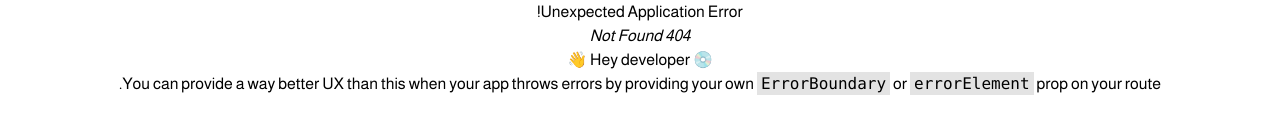
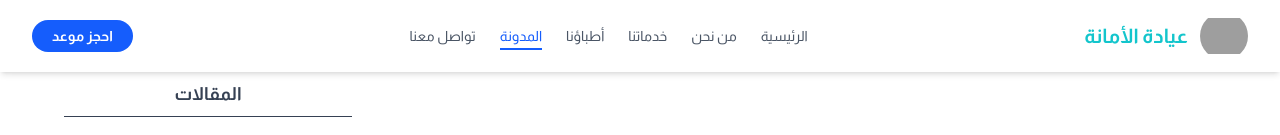
Before and after one commit to nab1h/clinic, a React (Vite) app: page /blog in a window 1280 px wide. Before the commit this address had no page. Shown: the top 135 px of the page. Built offline with nearby package versions, Linux system fonts and the light colour scheme; grey boxes are pictures that could not be loaded.

Commit message:
start fix blog

```diff
--- a/package.json
+++ b/package.json
@@ -18,6 +18,7 @@
     "react-hook-form": "^7.71.1",
     "react-icons": "^5.5.0",
     "react-router-dom": "^7.13.1",
+    "react-router-hash-link": "^2.4.3",
     "sort-by": "^1.2.0",
     "swiper": "^12.1.2"
   },
@@ -27,6 +28,7 @@
     "@types/node": "^24.10.1",
     "@types/react": "^19.2.7",
     "@types/react-dom": "^19.2.3",
+    "@types/react-router-hash-link": "^2.4.9",
     "@vitejs/plugin-react": "^5.1.1",
     "eslint": "^9.39.1",
     "eslint-plugin-react-hooks": "^7.0.1",
--- a/src/App.tsx
+++ b/src/App.tsx
@@ -1,13 +1,6 @@
 import { Outlet } from "react-router-dom";
 import "./App.css";
 import Layout from "./components/pages/Layout";
-import HomePage from "./components/pages/HomePage";
-import AboutPage from "./components/pages/AboutPage";
-import ServicePage from "./components/pages/ServicePage";
-import DoctorPage from "./components/pages/DoctorPage";
-import TestimonialCard from "./components/ui/TestimonialCard";
-import TestimonialPage from "./components/pages/TestimonialPage";
-import BookingPage from "./components/pages/BookingPage";
 
 
 function App() {
@@ -15,12 +8,6 @@ function App() {
     <>
 
       <Layout>
-        <HomePage />
-        <AboutPage />
-        <ServicePage />
-        <DoctorPage />
-        <TestimonialPage/>
-        <BookingPage />
         <Outlet />
       </Layout>
     </>
--- a/src/components/pages/ContactPage.tsx
+++ b/src/components/pages/ContactPage.tsx
@@ -6,7 +6,7 @@ import CardContent from "../ui/CardContact";
 interface IProps {}
 const ContactPage: React.FC<IProps> = () => {
   return (
-    <div className="" id="contact">
+    <div className="py-20" id="contact">
       <AddressPage address={"اتصل بنا"} title={"هل لديك سؤال ؟"} />
       <div className="grid grid-cols-1 sm:grid-cols-2 lg:grid-cols-4 gap-6 mt-10 rounded-xl">
         {contactData.map((item) => (
--- /dev/null
+++ b/src/components/pages/LandingPage.tsx
@@ -0,0 +1,19 @@
+import HomePage from "./HomePage";
+import AboutPage from "./AboutPage";
+import ServicePage from "./ServicePage";
+import DoctorPage from "./DoctorPage";
+import CirclePage from "./CirclePage";
+
+const LandingPage = () => {
+  return (
+    <>
+      <HomePage />
+      <AboutPage />
+      <ServicePage />
+      <DoctorPage />
+      <CirclePage />
+    </>
+  );
+};
+
+export default LandingPage;
--- a/src/components/ui/Navbar.tsx
+++ b/src/components/ui/Navbar.tsx
@@ -1,15 +1,12 @@
 import { useState } from "react";
 import { links } from "../../data";
-import { NavLink } from "react-router-dom";
-
+import { NavHashLink } from "react-router-hash-link";
 interface IProps {
   logo: string;
   clinicName?: string;
 }
-
 const Navbar: React.FC<IProps> = ({ logo, clinicName = "عيادتنا" }) => {
   const [isOpen, setIsOpen] = useState(false);
-
   return (
     <nav
       dir="rtl"
@@ -29,12 +26,24 @@ const Navbar: React.FC<IProps> = ({ logo, clinicName = "عيادتنا" }) => {
         <ul className="hidden md:flex items-center gap-6">
           {links.map((link) => (
             <li key={link.label}>
-              <NavLink
+              <NavHashLink
+                smooth
                 to={link.href}
-                className="text-gray-600 hover:text-blue-600 font-medium text-sm transition-colors duration-200"
+                className={({ isActive }) => {
+                  const isCurrentHash =
+                    window.location.hash ===
+                    (link.href.includes("#")
+                      ? `#${link.href.split("#")[1]}`
+                      : "");
+                  return `text-sm transition-colors duration-200 font-medium pb-1 ${
+                    isActive && isCurrentHash
+                      ? "text-blue-600 font-bold border-b-2 border-blue-600"
+                      : "text-gray-600 hover:text-blue-500"
+                  }`;
+                }}
               >
                 {link.label}
-              </NavLink>
+              </NavHashLink>
             </li>
           ))}
         </ul>
@@ -82,13 +91,20 @@ const Navbar: React.FC<IProps> = ({ logo, clinicName = "عيادتنا" }) => {
           <ul className="flex flex-col gap-3 mt-3">
             {links.map((link) => (
               <li key={link.label}>
-                <a
-                  href={link.href}
-                  className="block text-gray-600 hover:text-blue-600 font-medium text-sm py-2 border-b border-gray-50"
-                  onClick={() => setIsOpen(false)}
-                >
-                  {link.label}
-                </a>
+                <NavHashLink
+            smooth
+            to={link.href}
+            className={({ isActive }) =>
+              `block py-3 text-sm font-medium transition-all ${
+                isActive && window.location.hash === (link.href.includes('#') ? `#${link.href.split('#')[1]}` : '')
+                ? "text-blue-600 bg-blue-50 px-3 rounded-md"
+                : "text-gray-600 hover:text-blue-600 px-3"
+              }`
+            }
+            onClick={() => setIsOpen(false)}
+          >
+            {link.label}
+          </NavHashLink>
               </li>
             ))}
           </ul>
--- a/src/data/index.ts
+++ b/src/data/index.ts
@@ -303,9 +303,9 @@ export const faqs = [
 ];
 
 export const links = [
-  { id: 1, label: "الرئيسية", href: "#home" },
-  { id: 2, label: "من نحن", href: "#about" },
-  { id: 3, label: "خدماتنا", href: "#services" },
+  { id: 1, label: "الرئيسية", href: "/#home" },
+  { id: 2, label: "من نحن", href: "/#about" },
+  { id: 3, label: "خدماتنا", href: "/#services" },
   { id: 4, label: "أطباؤنا", href: "/doctors" },
   { id: 5, label: "المدونة", href: "/blog" },
   { id: 6, label: "تواصل معنا", href: "/contact" },
--- a/src/index.css
+++ b/src/index.css
@@ -52,3 +52,6 @@ body {
   margin: 0;
   padding: 0;
 }
+html {
+  scroll-behavior: smooth !important;
+}
```
Also changed, not shown: src/route.tsx (+12 -2 lines), src/components/pages/Blog/BlogLayout.tsx (renamed from src/components/pages/Blog/Layout.tsx), 1 other file (tests, documents, lock files or other folders).
